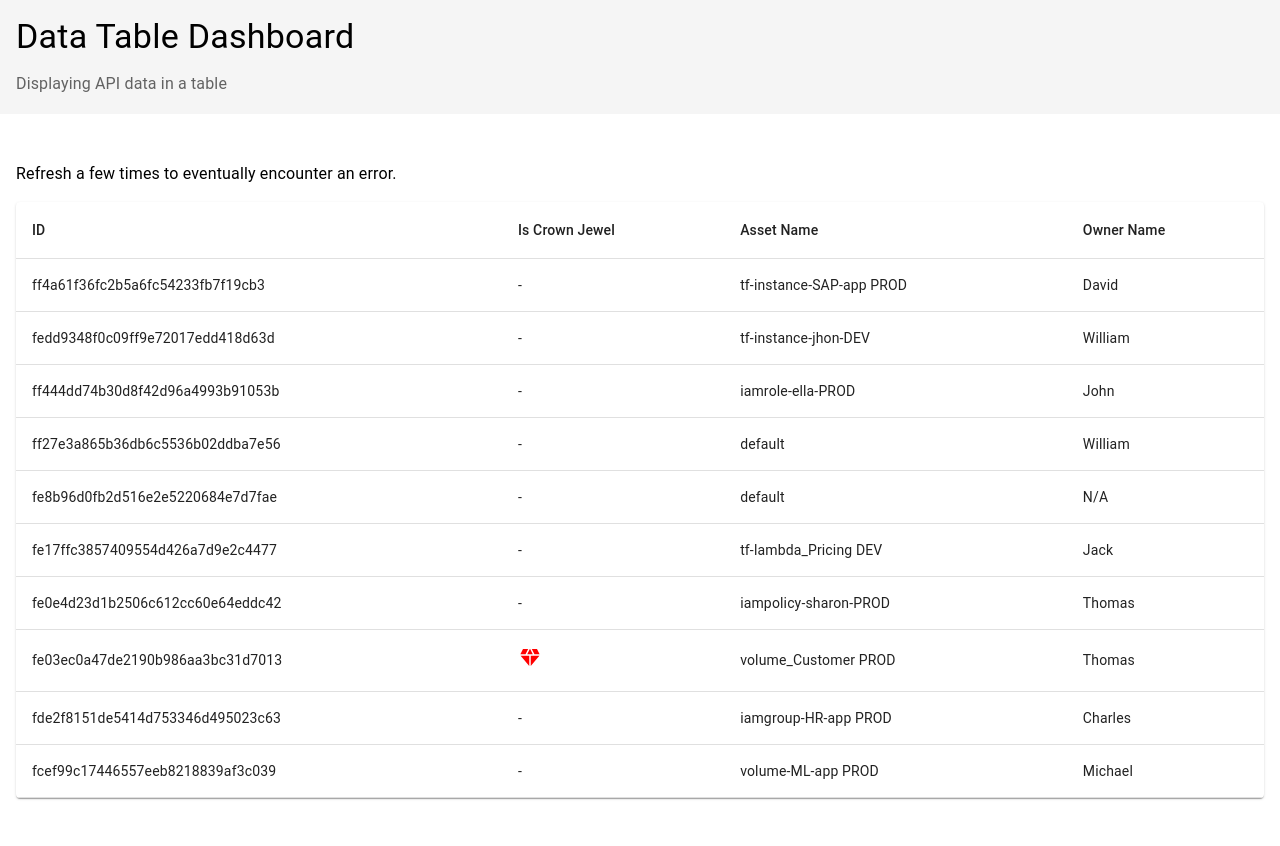
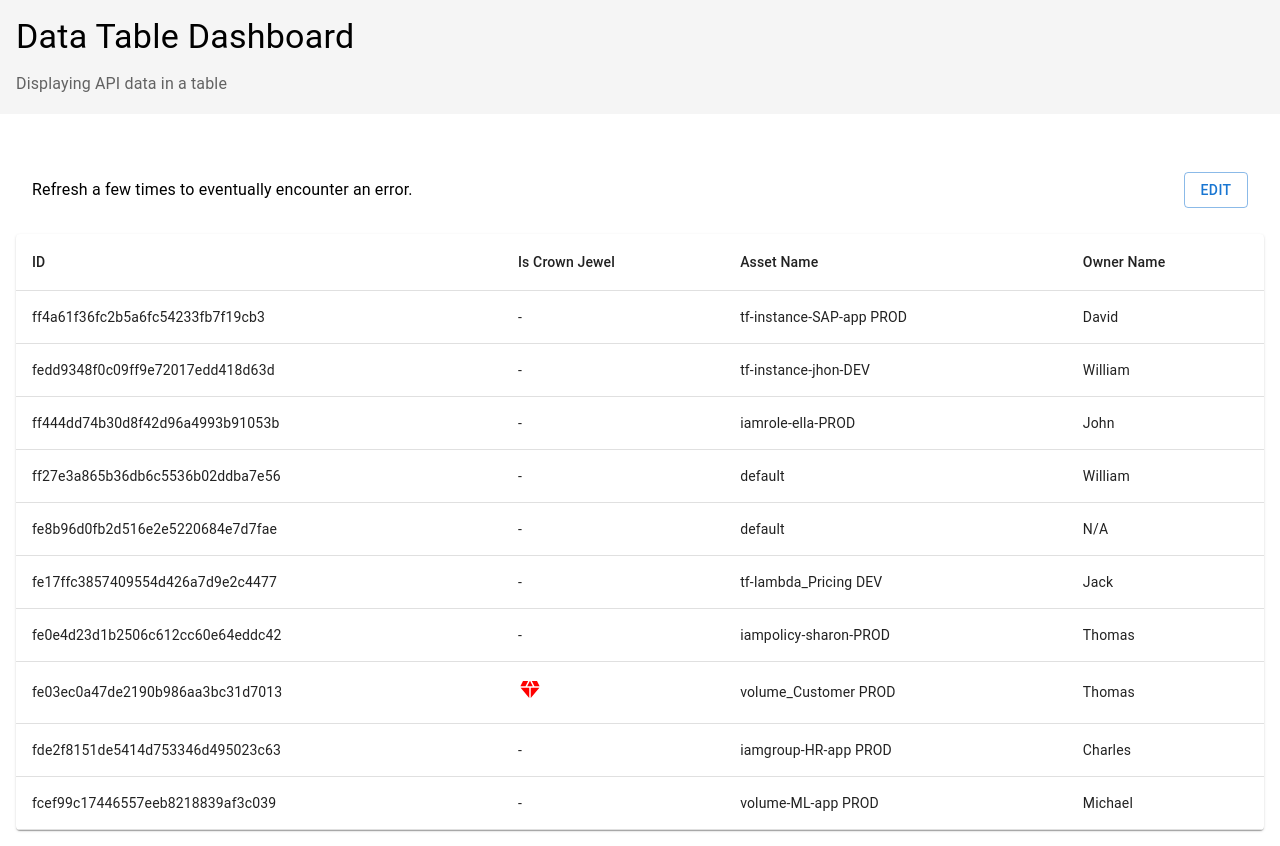
Before and after one commit to lazarporter/octo, a React (Vite) app: page / in a window 1280 px wide. Before the commit the page ends 814 px from the top, so only its background shows below. Built offline with nearby package versions, Linux system fonts and the light colour scheme.

Commit message:
add TableContext, localstorage for edits, ability to change value of isCrownJewel

```diff
--- a/src/App.tsx
+++ b/src/App.tsx
@@ -1,12 +1,13 @@
-import Box from '@mui/material/Box';
+import { StrictMode } from 'react';
+import { ErrorBoundary } from 'react-error-boundary';
+import { Typography, Box } from '@mui/material';
+import { TableContextProvider } from './context/TableContextProvider';
 import { Table } from './components/Table';
-import { ErrorBoundary } from 'react-error-boundary';
 import { ErrorFallback } from './components/ErrorFallback';
-import { StrictMode } from 'react';
+import { Header } from './components/Header';
 import { logError } from './utils/logError';
-import { Typography } from '@mui/material';
-import { Header } from './components/Header';
 import { INSTRUCTIONS } from './stringContants';
+import { EditToggleButton } from './components/EditToggleButton';
 
 export default function App() {
   return (
@@ -15,8 +16,20 @@ export default function App() {
         <Header />
         <Box sx={{ flexGrow: '1', padding: 2 }}>
           <ErrorBoundary FallbackComponent={ErrorFallback} onError={logError}>
-            <Typography sx={{ mt: 2, mb: 2 }}>{INSTRUCTIONS}</Typography>
-            <Table />
+            <TableContextProvider>
+              <Box
+                sx={{
+                  display: 'flex',
+                  alignItems: 'center',
+                  justifyContent: 'space-between',
+                  padding: 2,
+                }}
+              >
+                <Typography sx={{ mt: 2, mb: 2 }}>{INSTRUCTIONS}</Typography>
+                <EditToggleButton />
+              </Box>
+              <Table />
+            </TableContextProvider>
           </ErrorBoundary>
         </Box>
       </ErrorBoundary>
--- a/src/components/Cells/CustomTableCell.tsx
+++ b/src/components/Cells/CustomTableCell.tsx
@@ -8,13 +8,14 @@ import { TABLE_CELL_NO_DATA, TEST_IDS } from '../../stringContants';
 type TableCellData = Enriched | Owner | string;
 
 interface CustomTableCellProps {
+  id: string;
   data: TableCellData;
 }
 
-const CustomTableCell: React.FC<CustomTableCellProps> = ({ data }) => {
+const CustomTableCell: React.FC<CustomTableCellProps> = ({ id, data }) => {
   if (typeof data === 'object') {
     if ('isCrownJewel' in data) {
-      return <TableCellEnriched data={data} />;
+      return <TableCellEnriched id={id} data={data} />;
     }
     if ('name' in data || 'owner' in data) {
       return <TableCellOwner data={data} />;
--- a/src/components/Cells/TableCellEnriched.tsx
+++ b/src/components/Cells/TableCellEnriched.tsx
@@ -3,12 +3,22 @@ import DiamondIcon from '@mui/icons-material/Diamond';
 import { Enriched } from '../../types/apiData.types';
 import TableCell from '@mui/material/TableCell';
 import { TEST_IDS } from '../../stringContants';
+import { useTableContext } from '../../context/TableContext';
+import { TableCellEnrichedEdit } from './TableCellEnrichedEdit';
 
 interface TableCellEnrichedProps {
   data: Enriched;
+  id: string;
 }
 
-const TableCellEnriched: React.FC<TableCellEnrichedProps> = ({ data }) => (
+const TableCellEnriched: React.FC<TableCellEnrichedProps> = ({ data, id }) => {
+  const { editMode } = useTableContext();
+
+  if (editMode) {
+    return <TableCellEnrichedEdit data={data} id={id} />;
+  }
+
+  return (
     <TableCell data-testid={TEST_IDS.TABLE_CELL_ENRICHED} align="left">
       {data.isCrownJewel ? (
         <DiamondIcon
@@ -20,6 +30,7 @@ const TableCellEnriched: React.FC<TableCellEnrichedProps> = ({ data }) => (
       )}
     </TableCell>
   );
+};
 
 function areEqual(
   prevProps: TableCellEnrichedProps,
--- /dev/null
+++ b/src/components/Cells/TableCellEnrichedEdit.tsx
@@ -0,0 +1,32 @@
+import { SelectChangeEvent, TableCell, Select, MenuItem } from '@mui/material';
+import { TEST_IDS } from '../../stringContants';
+import { Enriched } from '../../types/apiData.types';
+import { useTableContext } from '../../context/TableContext';
+import { useState } from 'react';
+
+interface TableCellEnrichedEditProps {
+  data: Enriched;
+  id: string;
+}
+
+export const TableCellEnrichedEdit: React.FC<TableCellEnrichedEditProps> = ({
+  data,
+  id,
+}) => {
+  const { handleStageEdit } = useTableContext();
+  const [value, setValue] = useState(data.isCrownJewel.toString());
+
+  const handleChange = (event: SelectChangeEvent) => {
+    setValue(event.target.value);
+    handleStageEdit(id, event.target.value === 'true');
+  };
+
+  return (
+    <TableCell data-testid={TEST_IDS.TABLE_CELL_ENRICHED} align="left">
+      <Select value={value} onChange={handleChange}>
+        <MenuItem value={'true'}>True</MenuItem>
+        <MenuItem value={'false'}>False</MenuItem>
+      </Select>
+    </TableCell>
+  );
+};
--- /dev/null
+++ b/src/components/EditToggleButton.tsx
@@ -0,0 +1,19 @@
+import { Button } from '@mui/material';
+import { useTableContext } from '../context/TableContext';
+import { TOGGLE_EDIT_BUTTON_TEXT } from '../stringContants';
+
+export const EditToggleButton = () => {
+  const { editMode, setEditMode, commitStagedEdits } = useTableContext();
+
+  const text = editMode
+    ? TOGGLE_EDIT_BUTTON_TEXT.SAVE
+    : TOGGLE_EDIT_BUTTON_TEXT.EDIT;
+  return (
+    <Button
+      variant={editMode ? 'contained' : 'outlined'}
+      onClick={editMode ? commitStagedEdits : () => setEditMode(!editMode)}
+    >
+      {text}
+    </Button>
+  );
+};
--- a/src/components/Table.tsx
+++ b/src/components/Table.tsx
@@ -12,8 +12,8 @@ import {
 } from '@mui/material';
 import { APIData } from '../types/apiData.types';
 import CustomTableCell from './Cells/CustomTableCell';
-import { useApiData } from '../hooks/useApiData';
 import { TABLE_NO_DATA_MESSAGE, TEST_IDS } from '../stringContants';
+import { useTableContext } from '../context/TableContext';
 
 const COLUMNS: { [key in keyof APIData]: string } = {
   _id: 'ID',
@@ -23,7 +23,7 @@ const COLUMNS: { [key in keyof APIData]: string } = {
 };
 
 export const Table: React.FC = () => {
-  const { loading, data } = useApiData();
+  const { loading, data } = useTableContext();
 
   if (loading) {
     return (
@@ -65,6 +65,7 @@ export const Table: React.FC = () => {
                 <CustomTableCell
                   key={`${rowData._id}-${cellName}`}
                   data={rowData[cellName]}
+                  id={rowData._id}
                 />
               ))}
             </TableRow>
--- /dev/null
+++ b/src/context/TableContext.tsx
@@ -0,0 +1,17 @@
+import { createContext, useContext } from 'react';
+import { TableContextType } from './tableContext.types';
+
+export const initialTableContext: TableContextType = {
+  data: [],
+  setData: () => {},
+  editMode: false,
+  setEditMode: () => {},
+  handleStageEdit: () => {},
+  commitStagedEdits: () => {},
+  loading: false,
+};
+
+export const TableContext =
+  createContext<TableContextType>(initialTableContext);
+
+export const useTableContext = () => useContext(TableContext);
--- /dev/null
+++ b/src/context/TableContextProvider.tsx
@@ -0,0 +1,88 @@
+import { useState, useCallback, useEffect } from 'react';
+import { initialTableContext, TableContext } from './TableContext';
+import { useApiData } from '../hooks/useApiData';
+import { APIData } from '../types/apiData.types';
+import { StagedEdits } from './tableContext.types';
+import { LOCAL_STORAGE_SAVED_EDITS } from '../stringContants';
+import { logError } from '../utils/logError';
+
+export const TableContextProvider: React.FC<{ children: React.ReactNode }> = ({
+  children,
+}) => {
+  const [data, setData] = useState<APIData[]>(initialTableContext.data);
+  const [stagedEdits, setStagedEdits] = useState<StagedEdits>({});
+  const [editMode, setEditMode] = useState<boolean>(false);
+
+  const { loading, data: apiData } = useApiData();
+
+  function handleStageEdit(id: string, nextVal: boolean) {
+    setStagedEdits((prev) => ({ ...prev, [id]: nextVal }));
+  }
+
+  const commitStagedEdits = useCallback(() => {
+    try {
+      const savedEdits = JSON.parse(
+        localStorage.getItem(LOCAL_STORAGE_SAVED_EDITS) || '{}'
+      );
+      const mergedEdits = { ...savedEdits, ...stagedEdits };
+
+      // this takes the place of an API call to persist on a backend
+      localStorage.setItem(
+        LOCAL_STORAGE_SAVED_EDITS,
+        JSON.stringify(mergedEdits)
+      );
+
+      // No need for a "roundtrip" to the server since we know what the successful save looks like
+      setData((prev) => {
+        const next = mergeEditsWithState(prev, stagedEdits);
+        console.log({ next });
+        return next;
+      });
+      setStagedEdits({});
+      setEditMode(false);
+    } catch (e) {
+      // something went wrong saving.
+      logError(e as Error);
+      // TODO: show error to user
+    }
+  }, [stagedEdits]);
+
+  // get any previous saved updates from localstorage and merge them into the initial data
+  useEffect(() => {
+    const savedEdits = localStorage.getItem(LOCAL_STORAGE_SAVED_EDITS);
+
+    if (savedEdits) {
+      const parsedEdits = JSON.parse(savedEdits);
+
+      setData(mergeEditsWithState(apiData, parsedEdits));
+    } else {
+      setData(apiData);
+    }
+  }, [apiData]);
+
+  return (
+    <TableContext.Provider
+      value={{
+        data,
+        setData,
+        editMode,
+        setEditMode,
+        handleStageEdit,
+        commitStagedEdits,
+        loading,
+      }}
+    >
+      {children}
+    </TableContext.Provider>
+  );
+};
+
+function mergeEditsWithState(data: APIData[], stagedEdits: StagedEdits) {
+  return data.map((item) => {
+    const updatedVal = stagedEdits[item._id];
+
+    return typeof updatedVal !== 'undefined'
+      ? { ...item, enriched: { isCrownJewel: updatedVal } }
+      : item;
+  });
+}
--- a/src/stringContants.ts
+++ b/src/stringContants.ts
@@ -18,3 +18,10 @@ export const TEST_IDS = {
   TABLE_CELL_STRING: 'table-cell-string',
   CROWN_JEWEL: 'crown-jewel',
 };
+
+export const LOCAL_STORAGE_SAVED_EDITS = 'savedEdits';
+
+export const TOGGLE_EDIT_BUTTON_TEXT = {
+  SAVE: 'Save',
+  EDIT: 'Edit',
+};
```
Also changed, not shown: src/context/tableContext.types.ts (added, +16 -0 lines). Lines whose indentation alone changed are shown as unchanged.
